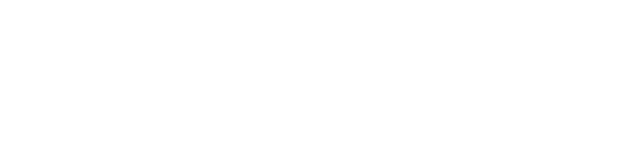
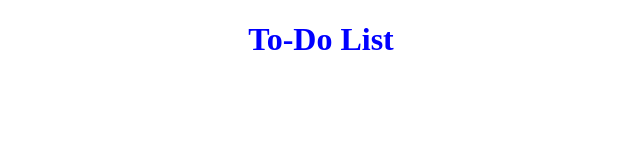
Before and after one commit to brichu26/full-stack-proj2024, a plain HTML site: page index.html in a window 1280 px wide. Shown: the whole page, without its empty margins (319-959 px from the left). Drawn offline with Linux system fonts and the light colour scheme.

Commit message:
added js file and added title to webpage

```diff
--- a/Styles.css
+++ b/Styles.css
@@ -0,0 +1,5 @@
+body {
+    color: blue;
+    justify-content: center;
+    text-align: center;
+}
--- a/index.html
+++ b/index.html
@@ -4,9 +4,15 @@
     <meta charset="UTF-8">
     <meta http-equiv="X-UA-Compatible" content="IE=edge">
     <meta name="viewport" content="width=device-width, initial-scale=1.0">
+    <link rel="stylesheet" href="styles.css">
     <title>Document</title>
 </head>
+
 <body>
+    <div class = "header">
+        <h1>To-Do List</h1>
 
+
+    </div>
 </body>
 </html>
```
Also changed, not shown: script.js (added).
